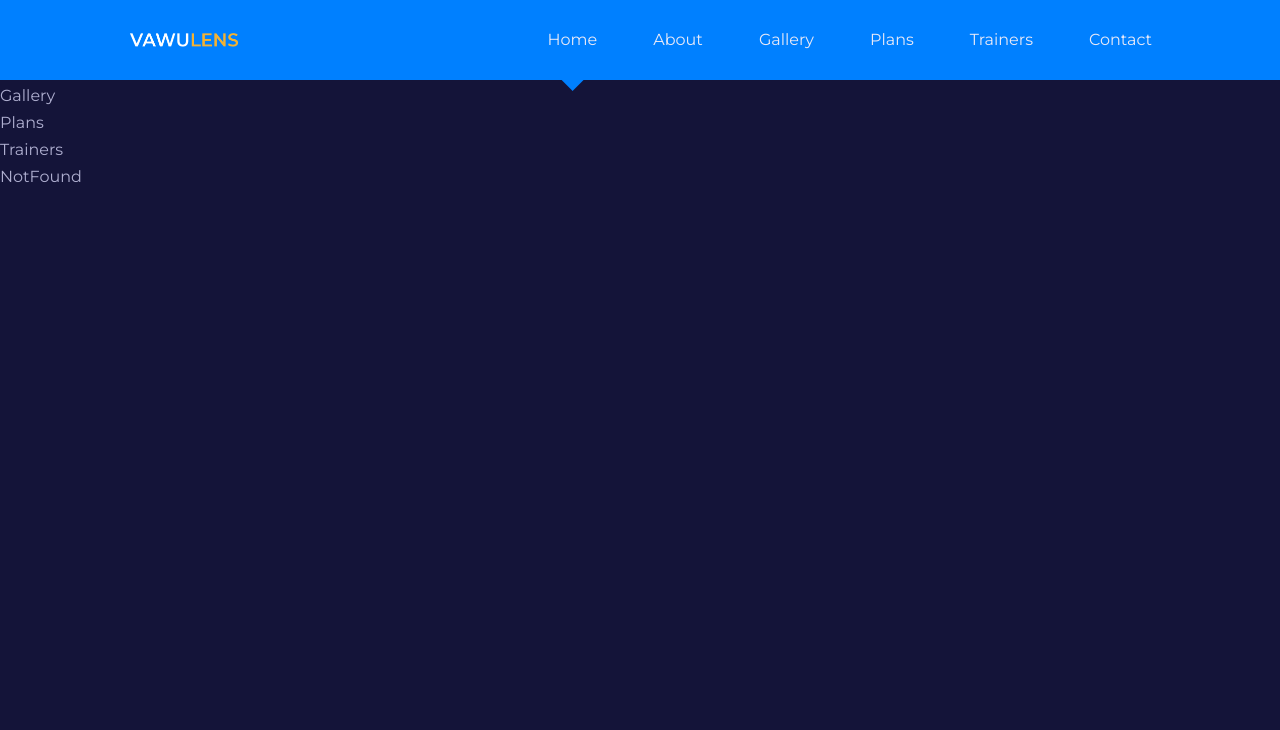
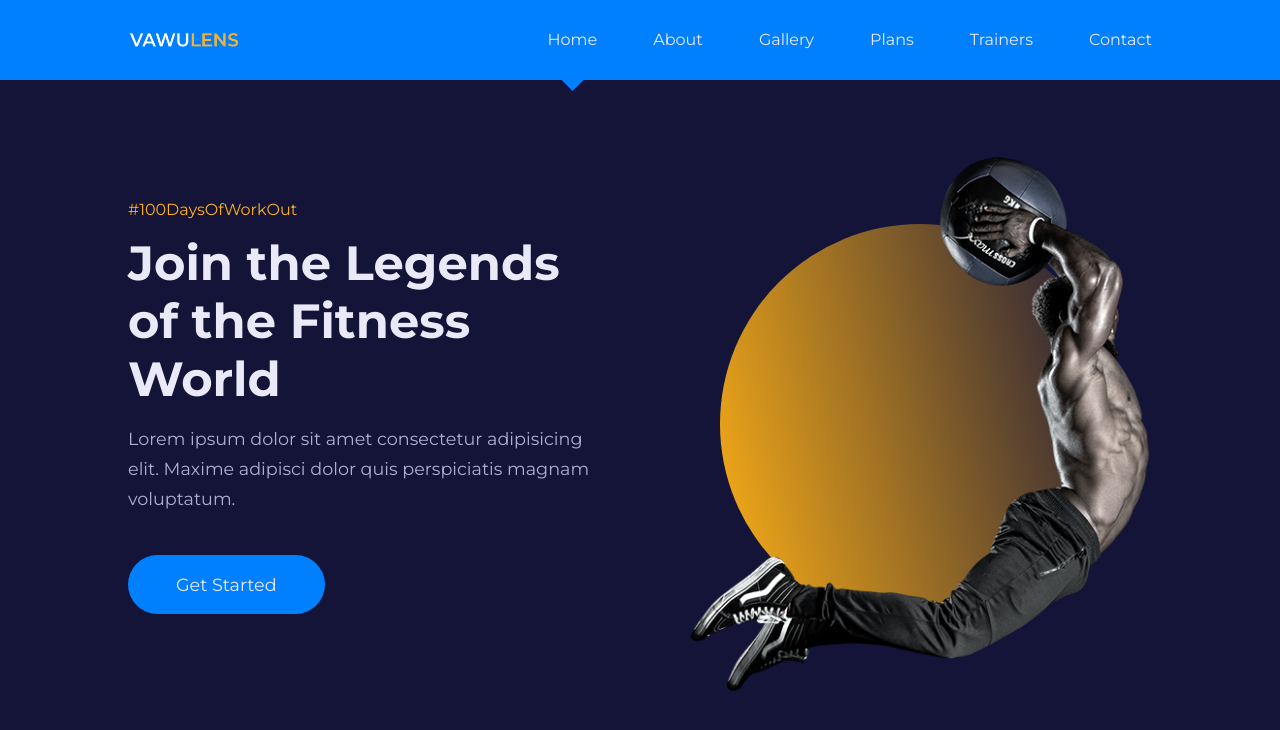
Before and after one commit to enzooz48/Gallery-App, a React (Create React App) app: page / in a window 1280 px wide. Shown: the top 730 px of the page. Built offline with nearby package versions, Linux system fonts and the light colour scheme.

Commit message:
Add Header Component

```diff
--- a/src/App.jsx
+++ b/src/App.jsx
@@ -13,13 +13,15 @@ const App = () => {
 	return (
 		<BrowserRouter>
 			<Navbar />
-			<Home />
-			<About />
-			<Contact />
-			<Gallery />
-			<Plans />
-			<Trainers />
-			<NotFound />
+			<Routes>
+				<Route index element={<Home />} />
+				<Route path="about" element={<About />} />
+				<Route path="contact" element={<Contact />} />
+				<Route path="gallery" element={<Gallery />} />
+				<Route path="plans" element={<Plans />} />
+				<Route path="trainers" element={<Trainers />} />
+				<Route path="*" element={<NotFound />} />
+			</Routes>
 		</BrowserRouter>
 	);
 };
--- /dev/null
+++ b/src/components/Header.jsx
@@ -0,0 +1,30 @@
+import { Link } from 'react-router-dom';
+import Image from '../assets/images/main_header.png';
+
+const Header = () => {
+	return (
+		<header className="main__header">
+			<div className="container main__header-container">
+				<div className="main__header-left">
+					<h4>#100DaysOfWorkOut</h4>
+					<h1>Join the Legends of the Fitness World</h1>
+					<p>
+						Lorem ipsum dolor sit amet consectetur adipisicing elit. Maxime
+						adipisci dolor quis perspiciatis magnam voluptatum.
+					</p>
+					<Link to="/plans" className="btn lg">
+						Get Started
+					</Link>
+				</div>
+				<div className="main__header-right">
+					<div className="main__header-circle"></div>
+					<div className="main__header-image">
+						<img src={Image} alt="MainHeaderImage" />
+					</div>
+				</div>
+			</div>
+		</header>
+	);
+};
+
+export default Header;
--- a/src/components/Navbar.jsx
+++ b/src/components/Navbar.jsx
@@ -12,7 +12,7 @@ const Navbar = () => {
 	return (
 		<nav>
 			<div className="container nav__container">
-				<Link to="/" className="logo">
+				<Link to="/" className="logo" onClick={() => setIsNavShowing(false)}>
 					<img src={Logo} alt="Logo" />
 				</Link>
 				<ul
@@ -22,7 +22,8 @@ const Navbar = () => {
 							<li key={name}>
 								<NavLink
 									to={path}
-									className={({ isActive }) => (isActive ? 'active-nav' : '')}>
+									className={({ isActive }) => (isActive ? 'active-nav' : '')}
+									onClick={() => setIsNavShowing((pre) => !pre)}>
 									{name}
 								</NavLink>
 							</li>
@@ -31,7 +32,7 @@ const Navbar = () => {
 				</ul>
 				<button
 					className="nav__toggle-btn"
-					onClick={() => setIsNavShowing(!isNavShowing)}>
+					onClick={() => setIsNavShowing((pre) => !pre)}>
 					{isNavShowing ? <MdOutlineClose /> : <GoThreeBars />}
 				</button>
 			</div>
--- a/src/index.css
+++ b/src/index.css
@@ -71,3 +71,32 @@ img {
 	object-fit: cover;
 	width: 100%;
 }
+
+.btn {
+	color: var(--color-gray-100);
+	width: fit-content;
+	margin: 0 auto;
+	padding: 0.9rem 2rem;
+	background: var(--color-primary);
+	transition: var(--transition);
+}
+
+.btn:hover {
+	color: var(--color-gray-600);
+	background: var(--color-secondary);
+}
+
+.btn.lg {
+	padding: 1.2rem 3rem;
+	border-radius: 2rem;
+	font-size: 1.1rem;
+}
+
+.btn.sm {
+	padding: 0.4rem 1.2rem;
+	font-size: 0.9rem;
+}
+
+.btn .sm:hover {
+	background: var(--color-gray-100);
+}
--- a/src/pages/home/Home.css
+++ b/src/pages/home/Home.css
@@ -0,0 +1,54 @@
+.main__header {
+	width: 100vw;
+	height: calc(100vh - 3rem);
+	display: grid;
+	place-items: center;
+	margin-top: 3rem;
+}
+
+.main__header-container {
+	height: 100%;
+	display: grid;
+	grid-template-columns: 1fr 1fr;
+	align-items: center;
+	justify-content: space-between;
+	gap: 6rem;
+}
+
+.main__header-left {
+	margin-top: -3rem;
+}
+
+.main__header-left h4 {
+	margin-bottom: 1rem;
+	color: var(--color-secondary);
+	font-weight: 400;
+}
+
+.main__header-left p {
+	margin: 1rem 0 3.5rem;
+	font-size: 1.1rem;
+}
+
+.main__header-right {
+	display: grid;
+	place-items: center;
+	position: relative;
+}
+
+.main__header-circle {
+	width: 25rem;
+	height: 25rem;
+	background: linear-gradient(75deg, var(--color-secondary), transparent);
+	border-radius: 50%;
+	position: absolute;
+	transition: var(--transition);
+}
+
+.main__header-image {
+	position: relative;
+}
+
+.main__header-right:hover .main__header-circle {
+	filter: blur(15px);
+}
--- a/src/pages/home/Home.jsx
+++ b/src/pages/home/Home.jsx
@@ -1,7 +1,12 @@
+import Header from '../../components/Header';
 import './Home.css';
 
 const Home = () => {
-	return <div>Home</div>;
+	return (
+		<>
+			<Header />
+		</>
+	);
 };
 
 export default Home;
```
